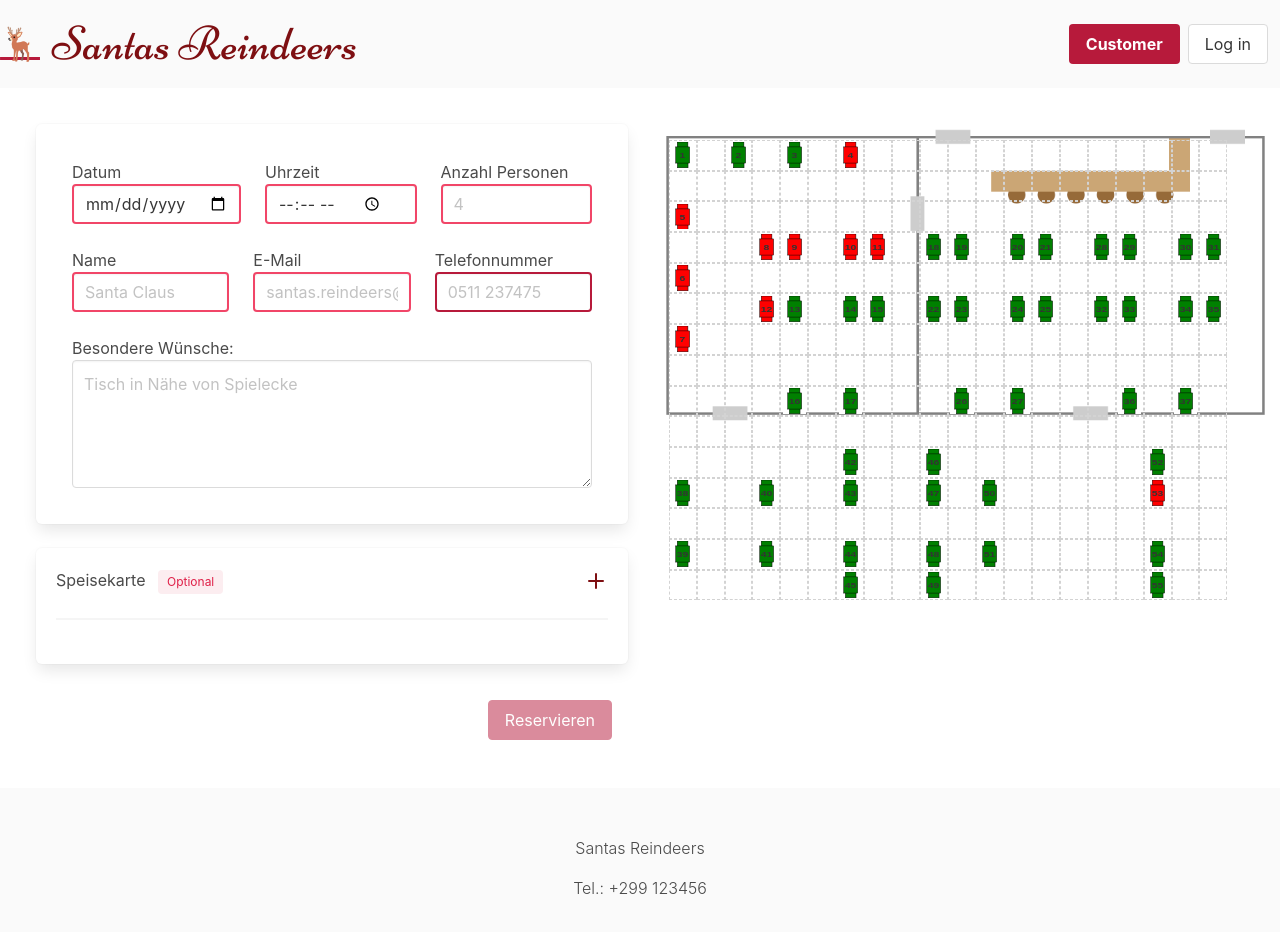
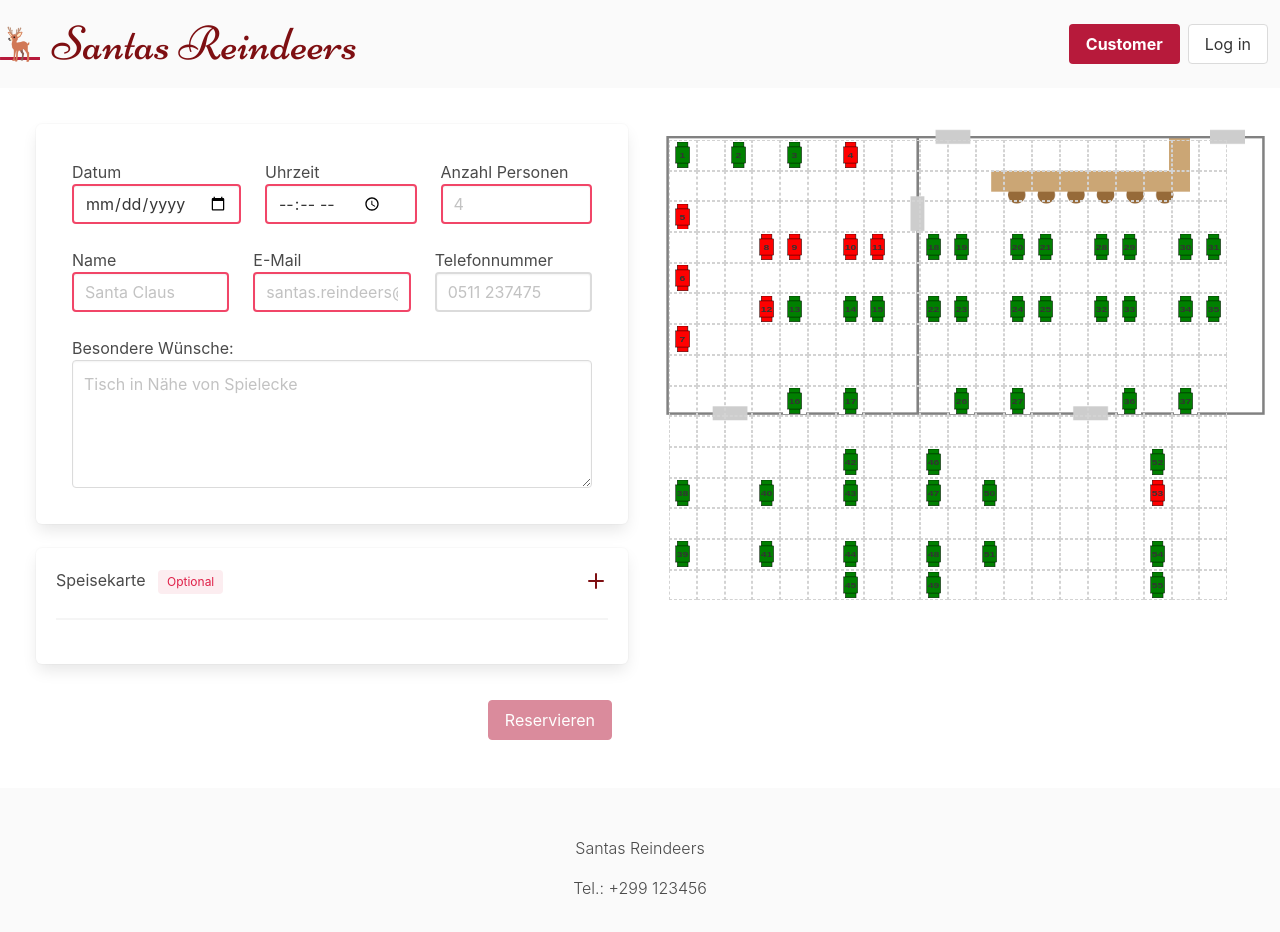
Before and after one commit to gregvoigts/hci-group-24, a Svelte app: page / in a window 1280 px wide. Shown: the top 932 px of the page. Built offline with nearby package versions, Linux system fonts and the light colour scheme.

Commit message:
change number validation color

```diff
--- a/src/components/Reservation.svelte
+++ b/src/components/Reservation.svelte
@@ -64,7 +64,7 @@
         </div>
         <div class="column">
             <p>Telefonnummer</p>
-            <input bind:value={tel} class="input is-primary" type="tel" placeholder="0511 237475"
+            <input bind:value={tel} class="input" type="tel" placeholder="0511 237475"
                 class:is-success={$telvalidity.valid}
                 use:telvalidate={tel}
             >
```
Also changed, not shown: public/build/bundle.js, 1 other file (tests, documents, lock files or other folders).
